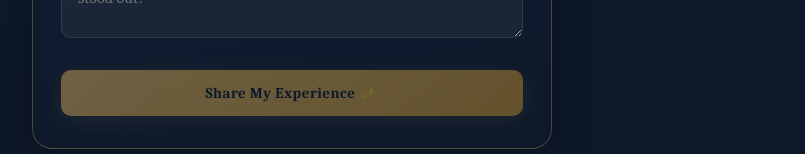
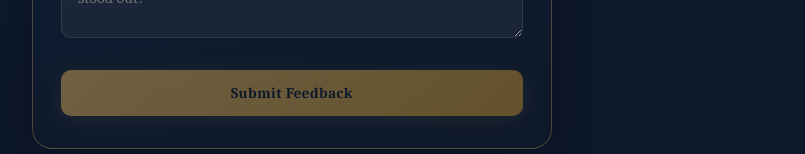
Before and after one commit to cipherzyvishu/horizon-feedback-australia, a Next.js app: page / in a window 1280 px wide. Shown: the part 798-952 px from the top of the page, without its empty margins (348-1153 px from the left). Built offline with nearby package versions, Linux system fonts and the light colour scheme.

Commit message:
fix submit feedback button

```diff
--- a/components/HorizonFeedback.tsx
+++ b/components/HorizonFeedback.tsx
@@ -308,7 +308,7 @@ export default function HorizonFeedback() {
                         </div>
                         <button style={{ ...S.submitBtn, opacity: !name.trim() || rating === 0 ? 0.4 : 1, cursor: !name.trim() || rating === 0 ? "not-allowed" : "pointer" }}
                             onClick={handleSubmit} disabled={!name.trim() || rating === 0 || loading}>
-                            {loading ? "Sending your feedback..." : "Share My Experience ✨"}
+                            {loading ? "Submitting..." : "Submit Feedback"}
                         </button>
                     </div>
                 )}
```
